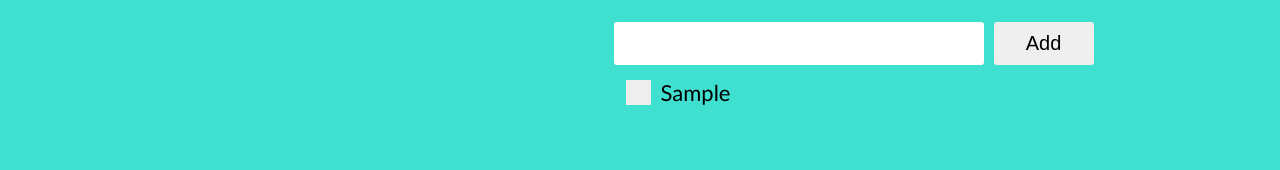
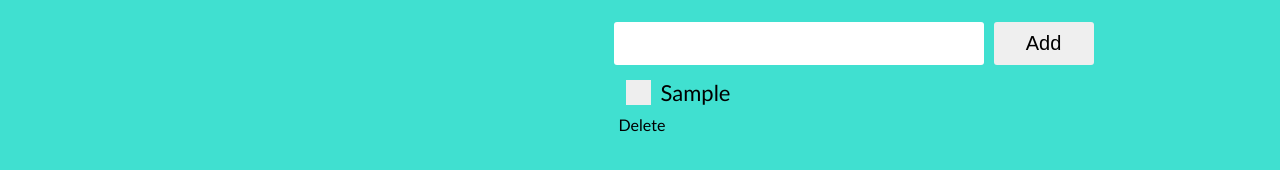
Before and after one commit to tylerthomasallen/pomtimer, a React (Create React App) app: page / in a window 1280 px wide. Both pictures are taken after typing "Sample" into the empty fields and a click on the input "Add". Shown: the part 564-734 px from the top of the page. Built offline with nearby package versions, Linux system fonts and the light colour scheme.

Commit message:
Add delete button for todos

```diff
--- a/src/components/timer/timer.css
+++ b/src/components/timer/timer.css
@@ -18,7 +18,7 @@
 }
 
 .button:hover {
-    background: gold;
+    background: white;
 }
 
 .clock-container {
--- a/src/components/todos/index.js
+++ b/src/components/todos/index.js
@@ -24,6 +24,15 @@ class ToDos extends Component {
         this.setState({todos, input});
     }
 
+    deleteTodo = (todo) => {
+        let { todos } = this.state;
+        let idx = todos.indexOf(todo)
+        if (idx > -1 ) {
+            todos.splice(idx, 1);
+        }
+        this.setState({todos});
+    }
+
     render() {
         const { input, todos, checkedTodo } = this.state;
         return(
@@ -37,7 +46,7 @@ class ToDos extends Component {
 
                 <div className="todo-items">
                     {todos.map((todo, i) => {
-                        return <ToDoItem todo={todo} key={i} />
+                        return <ToDoItem todo={todo} key={i} deleteTodo={this.deleteTodo}/>
                     })}
                 </div>
 
--- a/src/components/todos/todoItem.js
+++ b/src/components/todos/todoItem.js
@@ -19,14 +19,18 @@ class ToDoItem extends Component {
 
 
     render() {
-        const { todo } = this.props;
+        const { todo, deleteTodo } = this.props;
         const { checkedTodo } = this.state;
         return(
-            <label className={`todo-item ${checkedTodo}`}>
-                <input type="checkbox" onChange={this.addChecked} />
-                <span className="checkmark"></span>
-                {todo}
-            </label>
+            <div>
+                <label className={`todo-item ${checkedTodo}`}>
+                    <input type="checkbox" onChange={this.addChecked} />
+                    <span className="checkmark"></span>
+                    {todo}
+                </label>
+                <span className="delete" onClick={() => deleteTodo(todo)}>Delete</span>
+
+            </div>
         )
     }
 }
```
